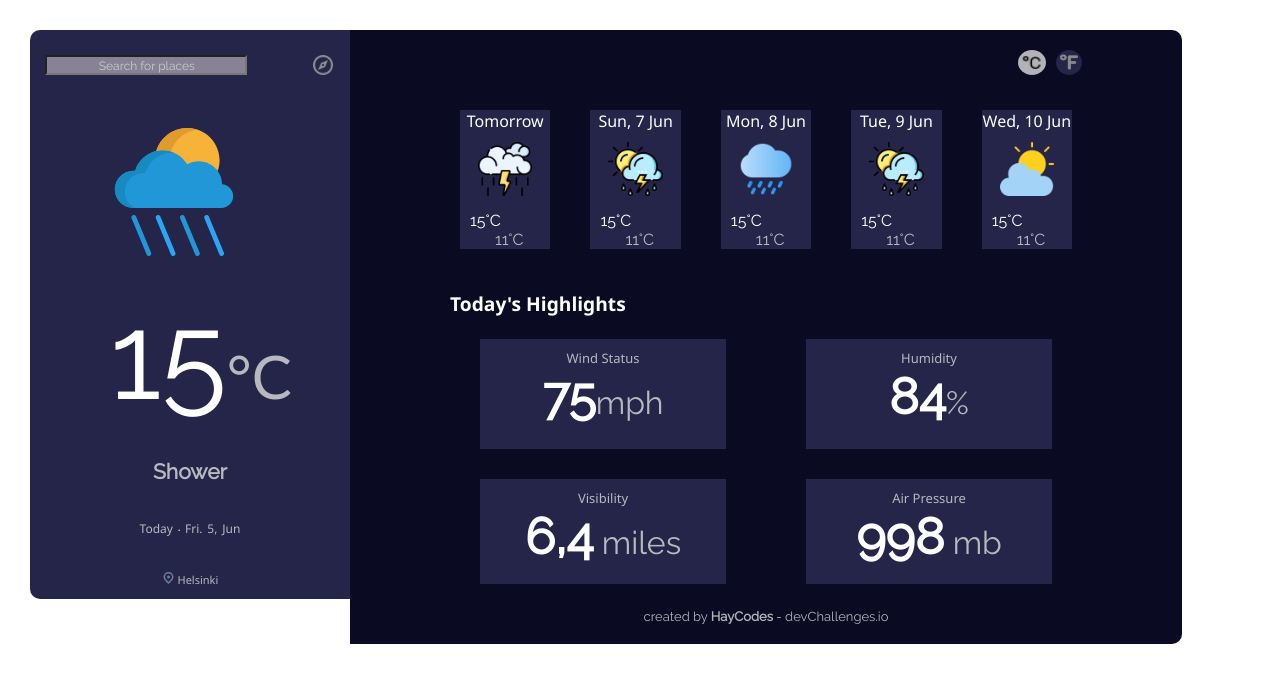
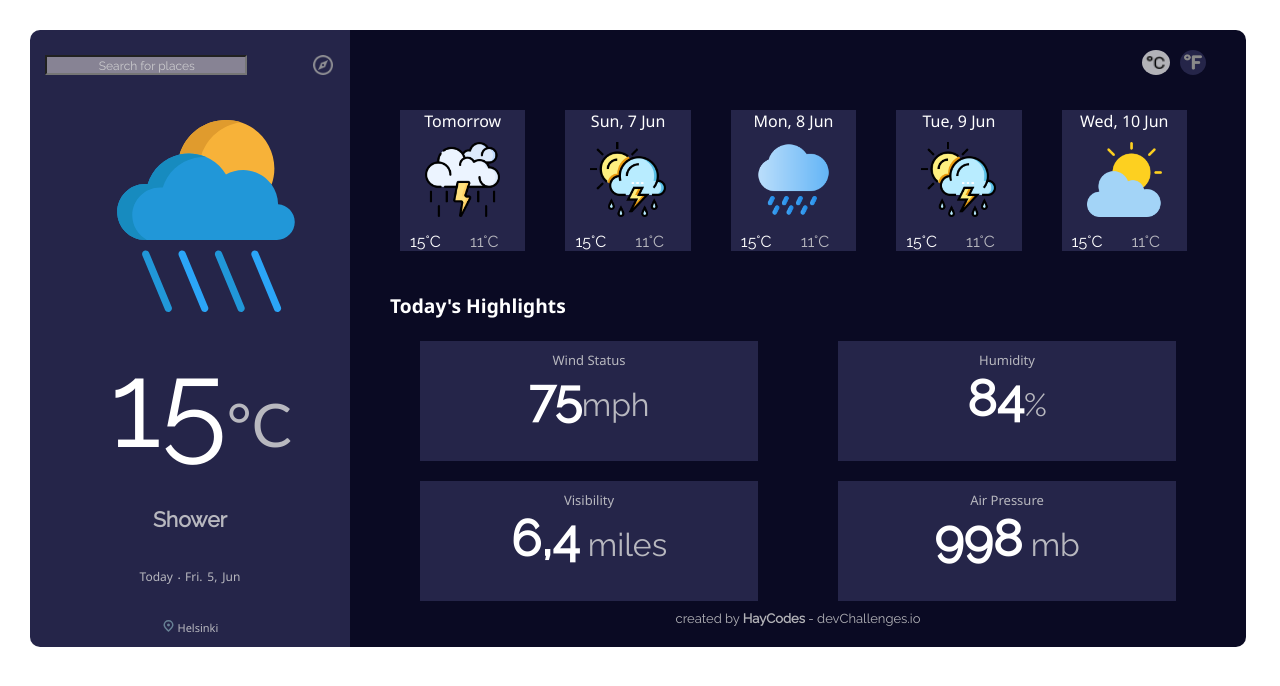
Before and after one commit to HayCodes/Weather-App, a plain HTML site: page index.html in a window 1280 px wide. Shown: the top 686 px of the page. Drawn offline with Linux system fonts and the light colour scheme.

Commit message:
Update style.css

```diff
--- a/style.css
+++ b/style.css
@@ -58,8 +58,8 @@ input::placeholder{
 
 .cloud-image{
    max-width: 100%;
-   width: 40%;
-   margin: 15% 25%;
+   width: 60%;
+   margin: 40px 80px 40px 80px;
 }
 
 .temperature{
@@ -124,14 +124,14 @@ sup{
 
 /** main content **/
 .two-third-row{
-    width: 65%;
+    width: 70%;
     background-color: rgba(0, 0, 27, 0.959);
     border-top-right-radius: 10px;
     border-bottom-right-radius: 10px;
 }
 
 .main-content{
-    margin: 20px 90px 20px 90px;
+    margin: 20px 30px 20px 30px;
     color: white;
     /**display: block (in order to make the sections dropdown*/
     display: block;
@@ -227,12 +227,13 @@ sup{
 
 .highlight-info-top{
     text-align: center;
-    width: 40%;
+    width: 50%;
     margin: 10px 40px 0 40px;
     background-color: rgb(37, 37, 73);
     font-weight: normal;
     font-size: small;
     color: rgba(219, 219, 219, 0.808);
+    height: 100%;
 }
 
 .wind-value{
@@ -267,12 +268,13 @@ sup{
 
 .highlight-info-bottom{
     text-align: center;
-    width: 45%;
+    width: 50%;
     margin: 10px 40px 5px 40px;
     background-color: rgb(37, 37, 73);
     font-weight: normal;
     font-size: small;
     color: rgba(219, 219, 219, 0.808);
+    height: 100%;
 }
 
 .visibility-value{
```
